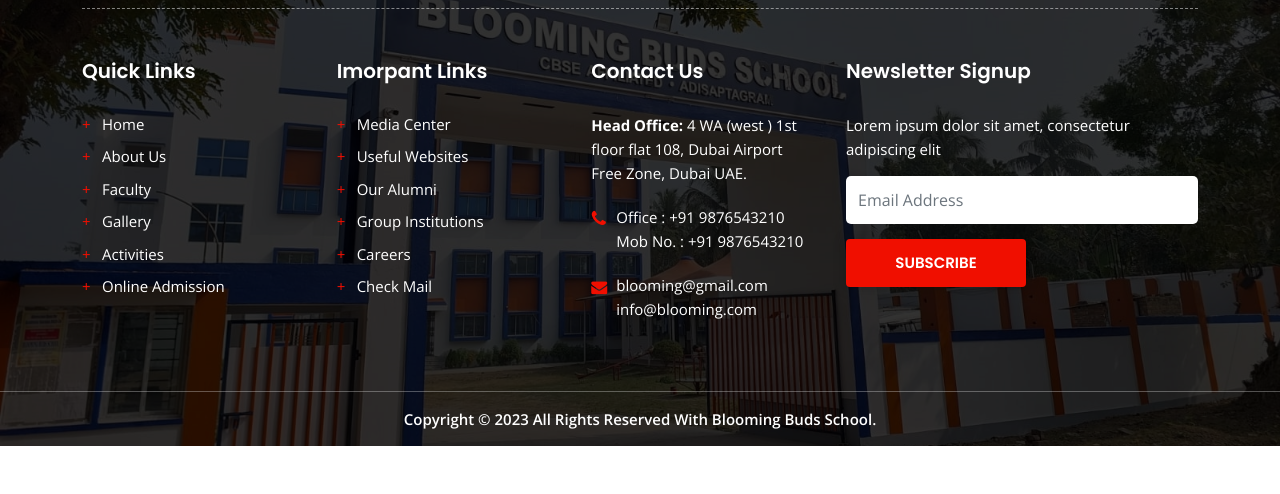
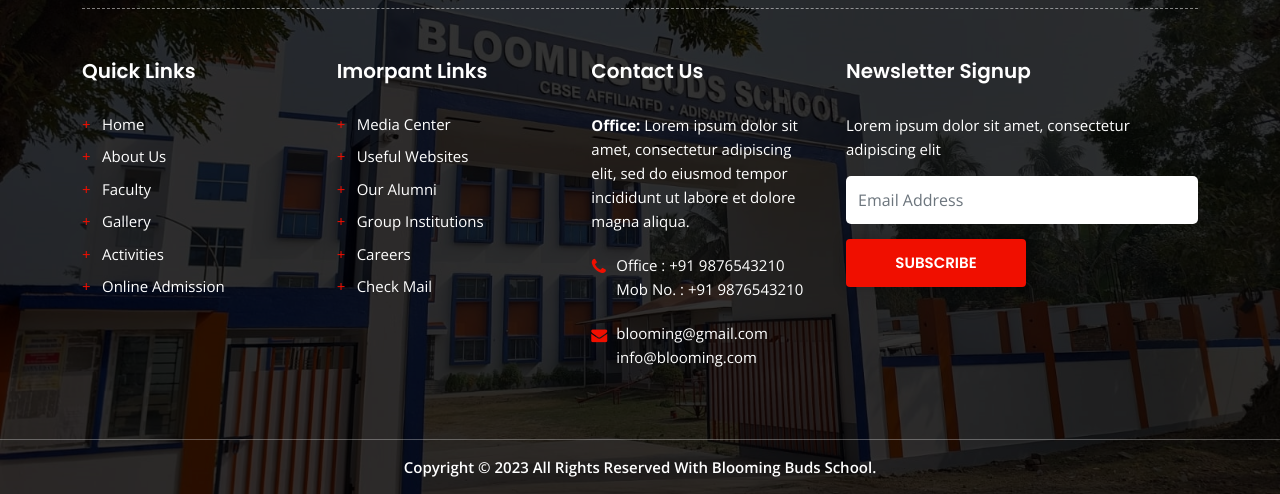
Before and after one commit to abhinavhtlogics/blooming, a plain HTML site: page index.html in a window 1280 px wide. Shown: the part 4688-5182 px from the top of the page. Before the commit the page ends 5134 px from the top, so only its background shows below. Drawn offline with nearby package versions, Linux system fonts and the light colour scheme.

Commit message:
changes-16-12-23

```diff
--- a/index.html
+++ b/index.html
@@ -686,7 +686,7 @@
 			  <h4>Contact us</h4>
 			    <address>
 				  <!--i class="fa fa-map-marker" aria-hidden="true"></i-->
-				  <div><p><b>Head Office:</b> 4 WA (west ) 1st floor flat 108, Dubai Airport Free Zone, Dubai UAE.</p></div>
+				  <div><p><b>Office:</b> Lorem ipsum dolor sit amet, consectetur adipiscing elit, sed do eiusmod tempor incididunt ut labore et dolore magna aliqua.</p></div>
 				</address>
 
 				<address>
```
